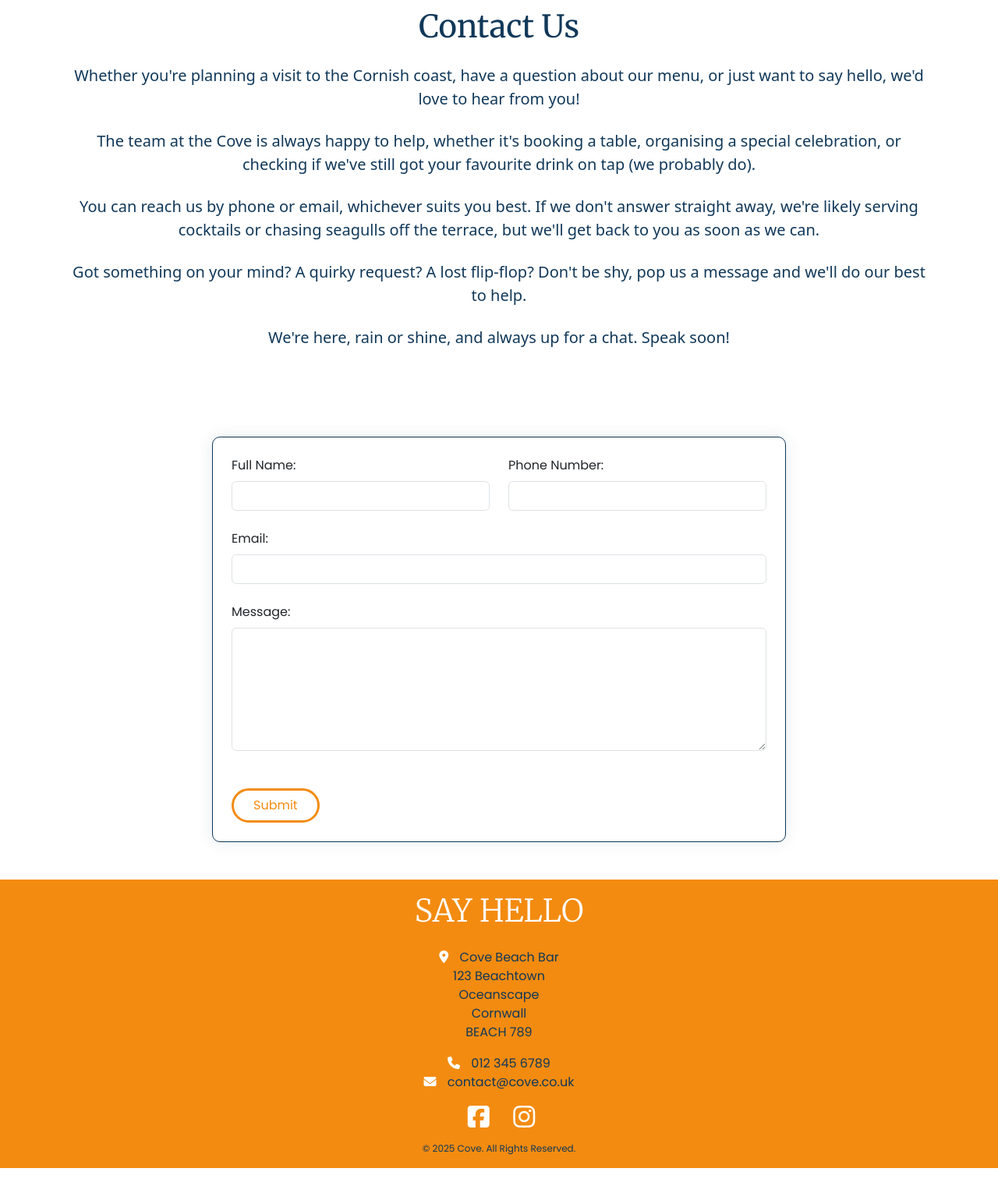
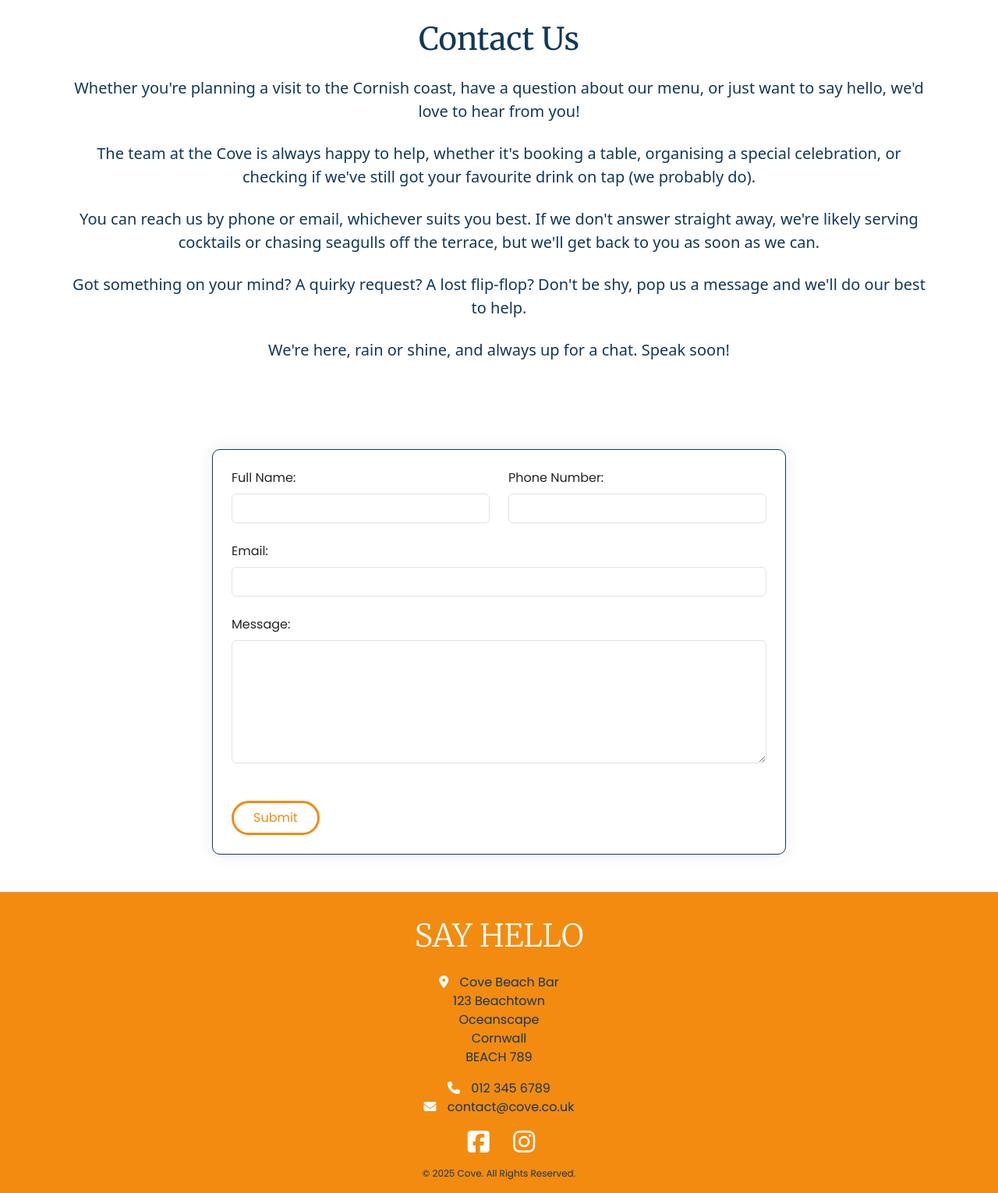
Before and after one commit to naomihunt25/the-cove, a Django app: page /contact/ in a window 1280 px wide. Shown: the part 98-1628 px from the top of the page at 78% size. Before the commit the page ends 1596 px from the top, so only its background shows below. Run offline with Django 5.2, Linux system fonts and the light colour scheme; some libraries are stand-ins or nearby versions.

Commit message:
fix: tags on contact page

```diff
--- a/bookings/static/css/style.css
+++ b/bookings/static/css/style.css
@@ -26,6 +26,7 @@ h1,
 h2,
 h3 {
   font-family: var(--secondary-font);
+  padding-top: 1rem;
 }
 
 h2 {
--- a/bookings/templates/bookings/contact.html
+++ b/bookings/templates/bookings/contact.html
@@ -51,7 +51,7 @@
                 name="name"
                 type="text"
                 required
-              />
+              >
             </div>
             <div class="col-12 col-lg-6 mb-4">
               <label for="number" class="form-label">Phone Number:</label>
@@ -61,7 +61,7 @@
                 name="number"
                 type="number"
                 required
-              />
+              >
             </div>
             <div class="col-12 mb-4">
               <label for="email" class="form-label">Email:</label>
@@ -71,7 +71,7 @@
                 name="email"
                 type="email"
                 required
-              />
+              >
             </div>
             <div class="col-12 mb-4">
               <label for="message" class="form-label">Message:</label>
```
